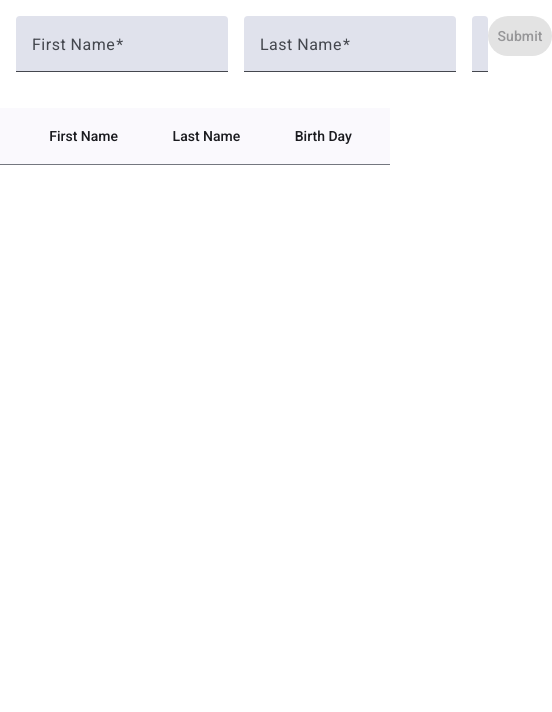
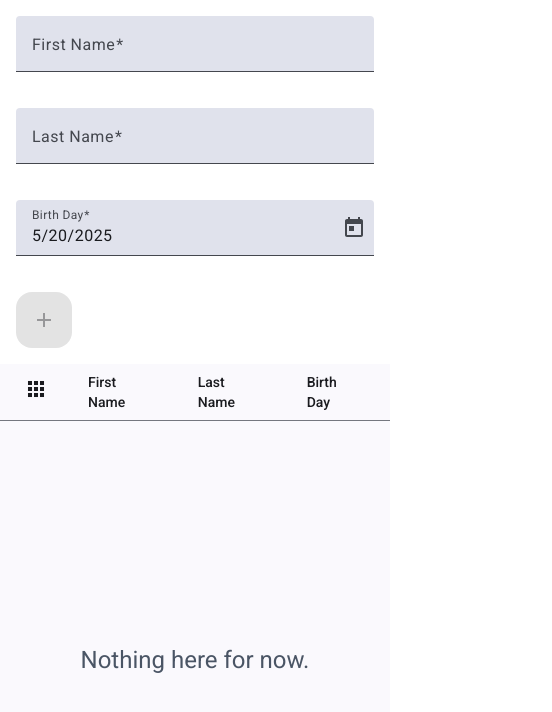
Before and after one commit to bantamer/angular-forms, an Angular app: page / in a window 390 px wide. Shown: the top 712 px of the page, 552 px wide, since content can reach past the window. Built offline with nearby package versions, Linux system fonts and the light colour scheme.

Commit message:
refactor: users table

```diff
--- a/src/users/users-form/users-form.component.html
+++ b/src/users/users-form/users-form.component.html
@@ -2,7 +2,7 @@
   [formGroup]="userForm"
   #formDirective="ngForm"
   (ngSubmit)="onSubmit(formDirective)"
-  class="flex p-4 gap-4"
+  class="flex flex-col md:flex-row p-4 gap-4"
 >
   <app-user-form-text-input
     class="flex-grow"
@@ -36,7 +36,7 @@
       />
     </mat-error>
   </mat-form-field>
-  <button mat-raised-button type="submit" [disabled]="!userForm.valid">
-    Submit
+  <button mat-fab type="submit" [disabled]="!userForm.valid">
+    <mat-icon fontIcon="add" />
   </button>
 </form>
--- a/src/users/users-form/users-form.component.ts
+++ b/src/users/users-form/users-form.component.ts
@@ -17,6 +17,7 @@ import { dateInRangeValidator } from './users-form-validators/date-in-range.vali
 import { UsersService } from 'users/users-service/users.service';
 import { UsersFormTextInputComponent } from './users-form-input/users-form-input.component';
 import { UsersFormInputErrorComponent } from './users-from-input-error/users-from-input-error.component';
+import { MatIcon } from '@angular/material/icon';
 
 @Component({
   selector: 'app-user-form',
@@ -30,6 +31,7 @@ import { UsersFormInputErrorComponent } from './users-from-input-error/users-fro
     MatButtonModule,
     UsersFormTextInputComponent,
     UsersFormInputErrorComponent,
+    MatIcon,
   ],
   templateUrl: './users-form.component.html',
 })
--- a/src/users/users-table/users-table.component.html
+++ b/src/users/users-table/users-table.component.html
@@ -10,17 +10,31 @@
   <ng-container matColumnDef="birthDayAt">
     <th mat-header-cell *matHeaderCellDef mat-sort-header>Birth Day</th>
     <td mat-cell *matCellDef="let element">
-      {{ element.birthDayAt | date : "MM/dd/yyyy" }}
+      {{ element.birthDayAt | date: "MM/dd/yyyy" }}
     </td>
   </ng-container>
   <ng-container matColumnDef="actions">
-    <th mat-header-cell *matHeaderCellDef></th>
+    <th mat-header-cell *matHeaderCellDef>
+      <span class="p-2"> <mat-icon fontIcon="apps" /></span>
+    </th>
     <td mat-cell *matCellDef="let user">
       <button mat-icon-button (click)="onDelete(user.uuid)">
-        <mat-icon>delete</mat-icon>
+        <mat-icon fontIcon="delete" />
       </button>
     </td>
   </ng-container>
   <tr mat-header-row *matHeaderRowDef="displayedColumns"></tr>
   <tr mat-row *matRowDef="let row; columns: displayedColumns"></tr>
+
+  <tr class="mat-row h-120" *matNoDataRow>
+    <td class="mat-cell" colspan="100%">
+      <div class="flex items-center justify-center text-xl text-bold">
+        <div
+          class="flex flex-col justify-center items-center gap-2 text-gray-600 text-2xl"
+        >
+          Nothing here for now.
+        </div>
+      </div>
+    </td>
+  </tr>
 </table>
--- a/src/users/users-table/users-table.component.ts
+++ b/src/users/users-table/users-table.component.ts
@@ -10,6 +10,7 @@ import { sortDate } from './users-table-sort/sort-data';
 import { sortDefault } from './users-table-sort/sort-default';
 import { MatButtonModule } from '@angular/material/button';
 import { UsersService } from 'users/users-service';
+import { UsersTableColumn } from './users-table.types';
 
 const usersGridComparator = (data: User[], sort: MatSort) => {
   const isAsc = sort.direction === Order.Asc;
@@ -21,7 +22,7 @@ const usersGridComparator = (data: User[], sort: MatSort) => {
 
   const sortType = getSortType<UserField, User[]>(data, key);
 
-  return data.slice().sort((a, b) => {
+  return data.sort((a, b) => {
     switch (sortType) {
       case SortType.Date:
         return sortDate(a[key] as Date, b[key] as Date, isAsc);
@@ -41,10 +42,10 @@ export class UsersTableComponent {
   private users = inject(UsersService);
 
   displayedColumns: string[] = [
-    'actions',
-    UserField.FirstName,
-    UserField.LastName,
-    UserField.BirthDayAt,
+    UsersTableColumn.Actions,
+    UsersTableColumn.FirstName,
+    UsersTableColumn.LastName,
+    UsersTableColumn.BirthDayAt,
   ];
 
   readonly sort = viewChild(MatSort);
--- /dev/null
+++ b/src/users/users-table/users-table.types.ts
@@ -0,0 +1,16 @@
+import { UserField } from 'users/users-service';
+
+export const CommonTableColumn = {
+  Actions: 'actions',
+} as const;
+
+export type CommonTableColumn =
+  (typeof CommonTableColumn)[keyof typeof CommonTableColumn];
+
+export const UsersTableColumn = {
+  ...UserField,
+  ...CommonTableColumn,
+} as const;
+
+export type UsersTableColumn =
+  (typeof UsersTableColumn)[keyof typeof UsersTableColumn];
```
